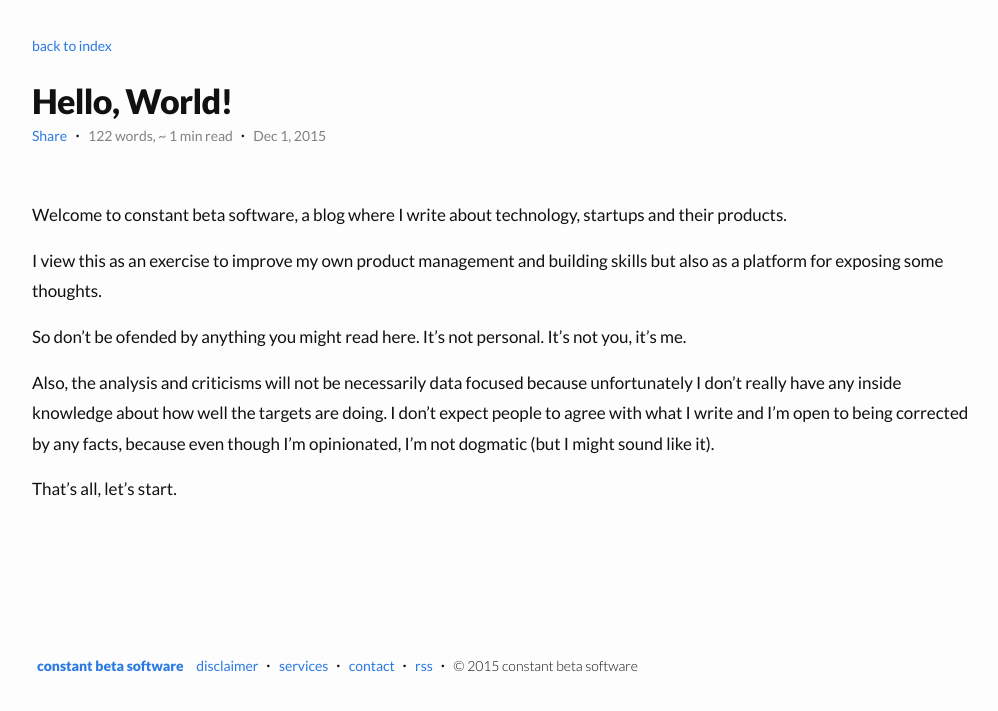
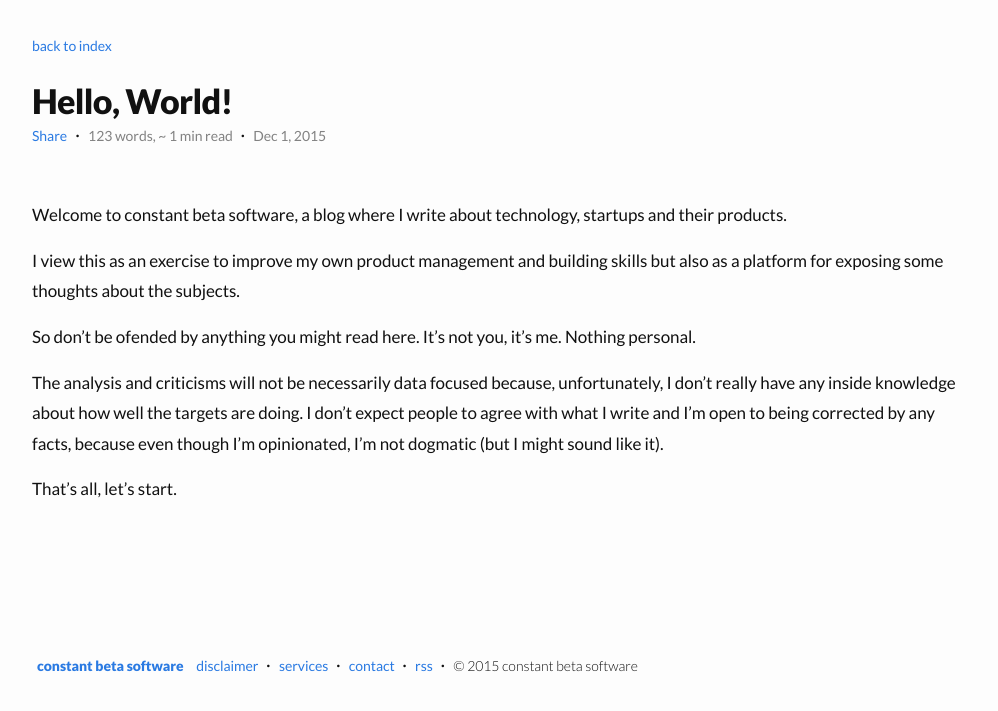
Before and after one commit to constantbetasoftware/constantbetasoftware.github.io, a Jekyll site: the page built from _posts/2015-12-01-hello-world.md, in a window 1280 px wide. Shown: the top 711 px of the page, without its empty margins (138-1136 px from the left). Built offline with Jekyll 4.4.1, drawn with Linux system fonts in a browser that asks for light colours.

Commit message:
rephrasing first post!

```diff
--- a/_posts/2015-12-01-hello-world.md
+++ b/_posts/2015-12-01-hello-world.md
@@ -5,11 +5,11 @@ title: Hello, World!
 
 Welcome to constant beta software, a blog where I write about technology, startups and their products.
 
-I view this as an exercise to improve my own product management and building skills but also as a platform for exposing some thoughts.
+I view this as an exercise to improve my own product management and building skills but also as a platform for exposing some thoughts about the subjects.
 
-So don't be ofended by anything you might read here. It's not personal. It's not you, it's me.
+So don't be ofended by anything you might read here. It's not you, it's me. Nothing personal.
 
-Also, the analysis and criticisms will not be necessarily data focused because unfortunately I don't really have any inside knowledge about how well the targets are doing.
+The analysis and criticisms will not be necessarily data focused because, unfortunately, I don't really have any inside knowledge about how well the targets are doing.
 I don't expect people to agree with what I write and I'm open to being corrected by any facts, because even though I'm opinionated, I'm not dogmatic (but I might sound like it).
 
 That's all, let's start.
```
